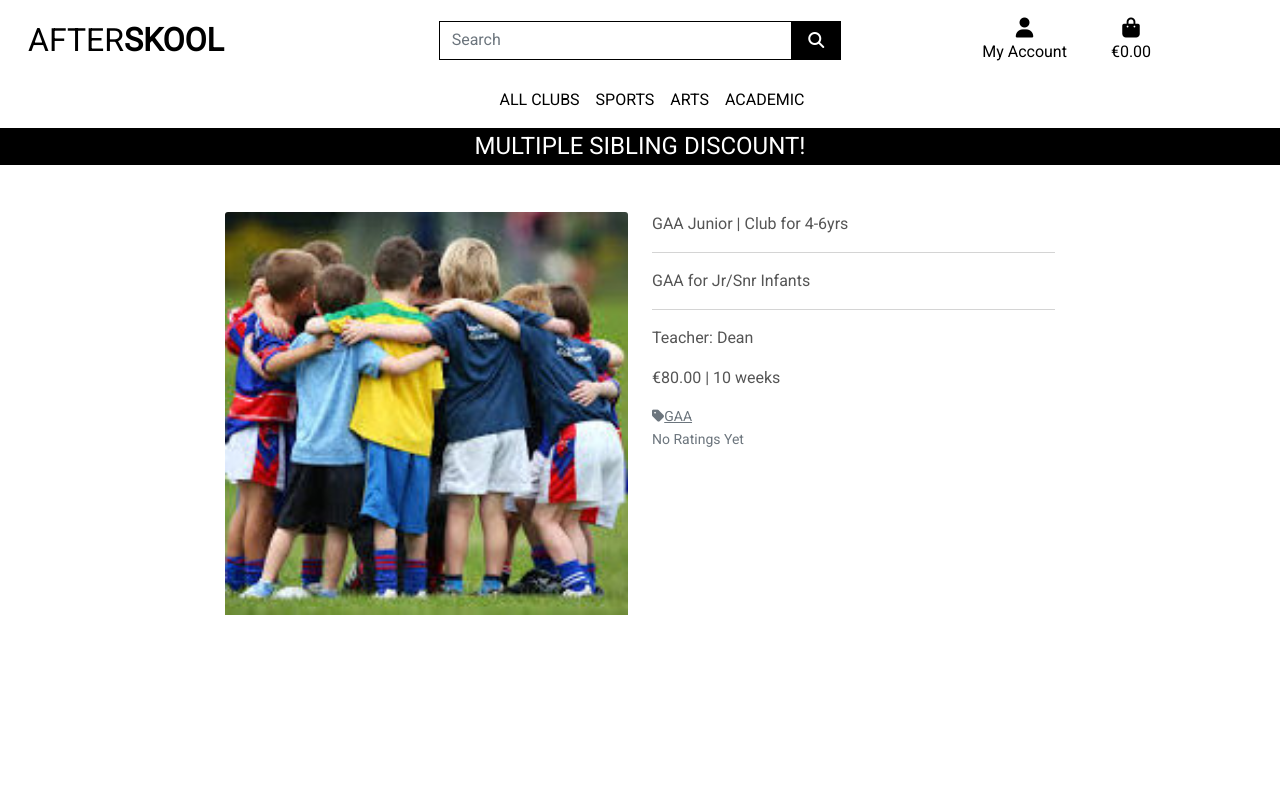
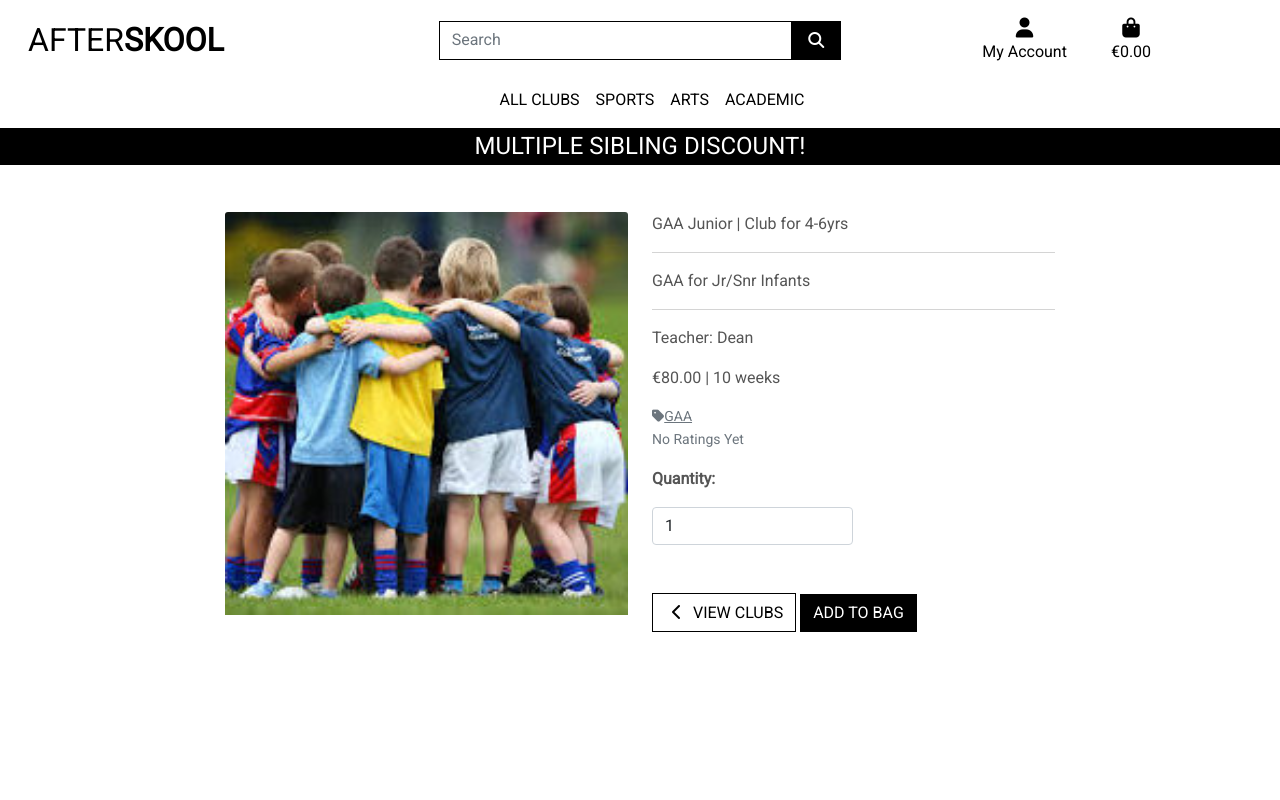
Before and after one commit to Verga1/after_skool, a Django app: page /clubs/1 in a window 1280 px wide. Run offline with Django 3.2, Linux system fonts and the light colour scheme; data comes from the database, SQL or seed files in the repository; both versions use the stored data as it was after the commit; some libraries are stand-ins or nearby versions.

Commit message:
added add to bag functionality

```diff
--- a/bag/urls.py
+++ b/bag/urls.py
@@ -2,5 +2,6 @@ from django.urls import path
 from . import views
 
 urlpatterns = [
-    path('', views.view_bag, name='view_bag')
+    path('', views.view_bag, name='view_bag'),
+    path('add/<item_id>/', views.add_to_bag, name='add_to_bag'),
 ]
--- a/clubs/templates/clubs/club_detail.html
+++ b/clubs/templates/clubs/club_detail.html
@@ -47,6 +47,31 @@
                     {% else %}
                         <small class="text-muted">No Ratings Yet</small>
                     {% endif %}
+
+                    <form class="form" action="{% url 'add_to_bag' club.id %}" method="POST">
+                        {% csrf_token %}
+                        <div class="form-row">
+                            <div class="col-12">
+                                <p class="mt-3"><strong>Quantity:</strong></p>
+                                <div class="form-group w-50">
+                                    <div class="input-group">
+                                        <input class="form-control qty_input" type="number" name="quantity" value="1" min="1" max="99" data-item_id="{{ club.id }}" id="id_qty_{{ club.id }}">
+                                    </div>
+                                </div>
+                            </div>
+
+                            <div class="col-12">
+                                <a href="{% url 'clubs' %}" class="btn btn-outline-black rounded-0 mt-5">
+                                    <span class="icon">
+                                        <i class="fas fa-chevron-left"></i>
+                                    </span>
+                                    <span class="text-uppercase">View Clubs</span>
+                                </a>
+                                <input type="submit" class="btn btn-black rounded-0 text-uppercase mt-5" value="Add to Bag">
+                            </div>
+                            <input type="hidden" name="redirect_url" value="{{ request.path }}">
+                        </div>
+                    </form>
                 </div>
             </div>
         </div>
--- a/static/css/base.css
+++ b/static/css/base.css
@@ -36,6 +36,19 @@ body {
 .btn-black {
     background: black;
     color: white;
+}
+
+.btn-outline-black {
+    background: white;
+    color: black !important; /* use important to override link colors for <a> elements */
+    border: 1px solid black;
+}
+
+.btn-outline-black:hover,
+.btn-outline-black:active,
+.btn-outline-black:focus {
+    background: black;
+    color: white !important;
 }
 
 .shop-now-button:hover,
--- a/templates/base.html
+++ b/templates/base.html
@@ -34,12 +34,14 @@
 
     <title>After Skool {% block extra_title %}{% endblock %}</title>
   </head>
+
   <body>
+
     <header class="container-fluid fixed-top">
         <div id="topnav" class="row bg-white pt-lg-2 d-none d-lg-flex">
 
             <div class="col-12 col-lg-4 my-auto py-1 py-lg-0 text-center text-lg-left">
-                <a href="" class="nav-link main-logo-link">
+                <a href="{% url 'home' %}" class="nav-link main-logo-link">
                     <h2 class="logo-font text-black my-0">After<strong>Skool</strong></h2>
                 </a>
             </div>
```
Also changed, not shown: bag/views.py (+18 -1 lines), db.sqlite3.
